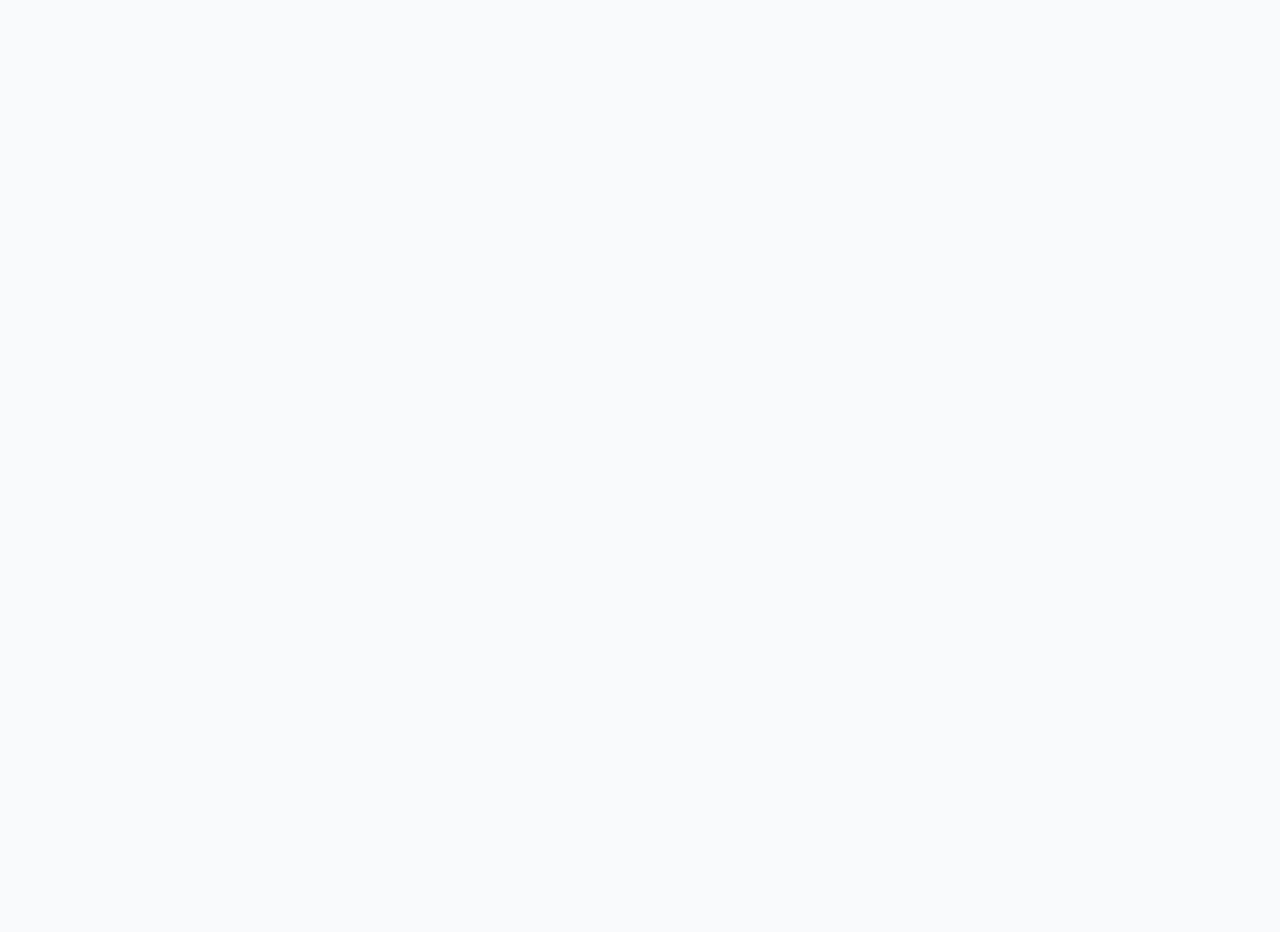
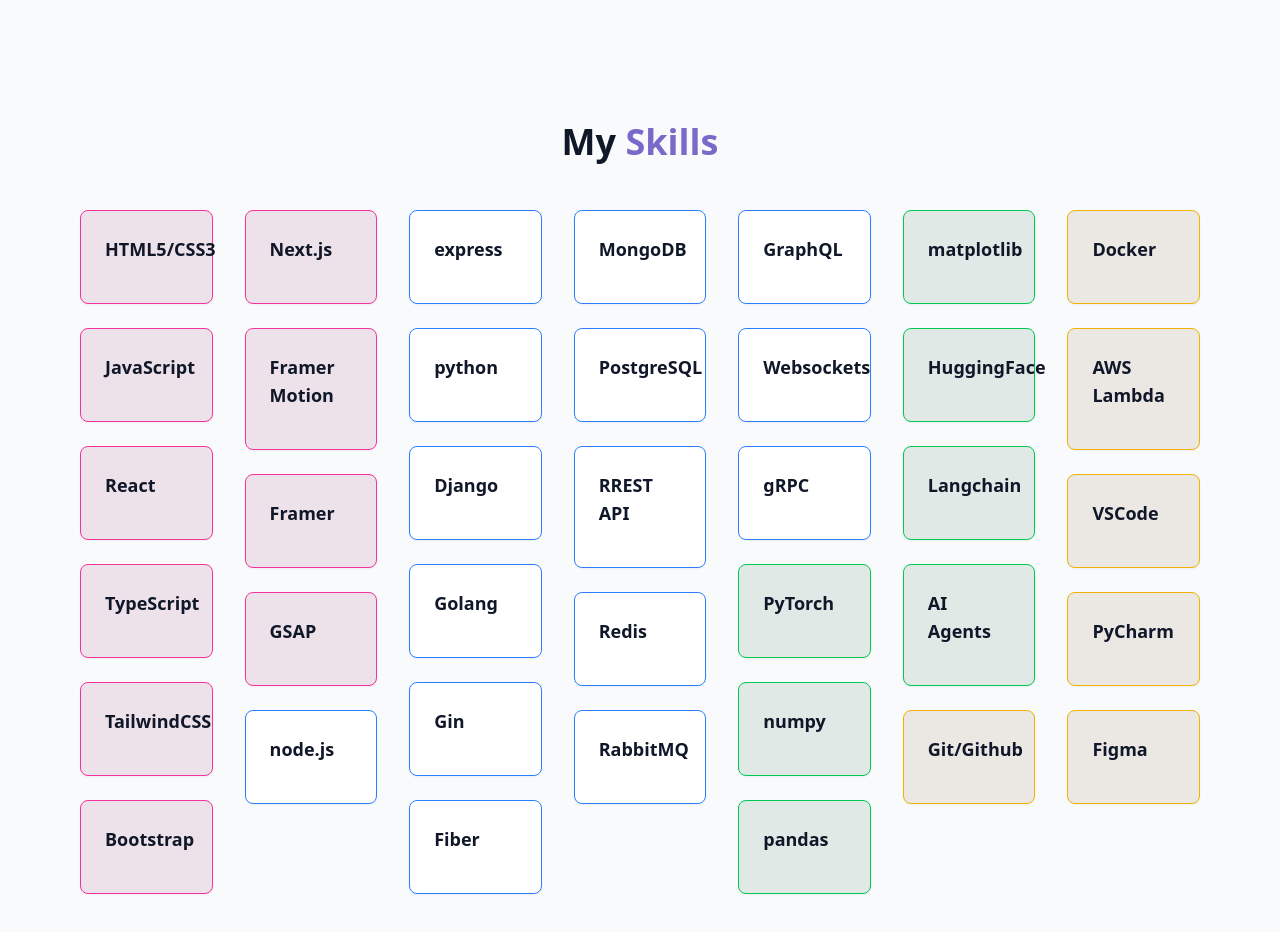
Before and after one commit to dev-sreya/my-portfolio, a React (Vite) app: page / in a window 1280 px wide. Shown: the part 1480-2412 px from the top of the page. Before the commit the page ends 1506 px from the top, so only its background shows below. Built offline with nearby package versions, Linux system fonts and the light colour scheme.

Commit message:
My skills page v1

```diff
--- /dev/null
+++ b/src/components/SkillsSection.jsx
@@ -0,0 +1,108 @@
+import React from 'react'
+
+
+
+const skill = [
+    //Frontend
+    {name: "HTML5/CSS3", level: 90, category: "frontend"},
+    {name: "JavaScript", level: 90, category: "frontend"},
+    {name: "React", level: 90, category: "frontend"},
+    {name: "TypeScript", level: 90, category: "frontend"},
+    {name: "TailwindCSS", level: 90, category: "frontend"},
+    {name: "Bootstrap", level: 90, category: "frontend"},
+    {name: "Next.js", level: 90, category: "frontend"},
+    {name: "Framer Motion", level: 90, category: "frontend"},
+    {name: "Framer", level: 90, category: "frontend"},
+    {name: "GSAP", level: 90, category: "frontend"},
+
+    //backend
+
+    {name: "node.js", level: 90, category: "backend"},
+    {name: "express", level: 90, category: "backend"},
+    {name: "python", level: 90, category: "backend"},
+    {name: "Django", level: 90, category: "backend"},
+    {name: "Golang", level: 90, category: "backend"},
+    {name: "Gin", level: 90, category: "backend"},
+    {name: "Fiber", level: 90, category: "backend"},
+    {name: "MongoDB", level: 90, category: "backend"},
+    {name: "PostgreSQL", level: 90, category: "backend"},
+    {name: "RREST API", level: 90, category: "backend"},
+    {name: "Redis", level: 90, category: "backend"},
+    {name: "RabbitMQ", level: 90, category: "backend"},
+    {name: "GraphQL", level: 90, category: "backend"},
+    {name: "Websockets", level: 90, category: "backend"},
+    {name: "gRPC", level: 90, category: "backend"},
+
+    //AI/ML
+
+    {name: "PyTorch", level: 90, category: "AI"},
+    {name: "numpy", level: 90, category: "AI"},
+    {name: "pandas", level: 90, category: "AI"},
+    {name: "matplotlib", level: 90, category: "AI"},
+    {name: "HuggingFace", level: 90, category: "AI"},
+    {name: "Langchain", level: 90, category: "AI"},
+    {name: "AI Agents", level: 90, category: "AI"},
+
+
+    //Tools
+
+    {name: "Git/Github", level: 90, category: "tools"},
+    {name: "Docker", level: 90, category: "tools"},
+    {name: "AWS Lambda", level: 90, category: "tools"},
+    {name: "VSCode", level: 90, category: "tools"},
+    {name: "PyCharm", level: 90, category: "tools"},
+    {name: "Figma", level: 90, category: "tools"}
+
+]
+
+
+const SkillsSection = () => {
+
+    const getCardColor = (category) => {
+  switch (category) {
+    case 'frontend':
+      return 'bg-pink-900/10 border border-pink-500';
+    case 'backend':
+      return 'bg-blue-900/10 border border-blue-500';
+    case 'AI':
+      return 'bg-green-900/10 border border-green-500';
+    case 'tools':
+      return 'bg-yellow-900/10 border border-yellow-500';
+    default:
+      return 'bg-muted border border-muted-foreground/20';
+  }
+};
+
+  return (
+    <section id='skill' className='py-24 px-4 bg-secondary/30'>
+        <div className='container mx-auto max-w-6xl px-4'>
+            <h2 className='text-3xl md:text-4xl font-bold mb-12 text-center'>
+                My <span className='text-primary'> Skills </span>
+            </h2>
+
+            <div className='columns-2 sm:columns-2 lg:columns-7 gap-x-8'>
+
+                {skill.map((skill,key) => (
+                    <div
+                        key={key}
+                        className={`bg-card p-6 rounded-lg shadow-xs card-hover mb-6  ${getCardColor(skill.category)}`}>
+                        <div className='text-left mb-4'>
+                            <h3 className='font-semibold text-lg'>
+                                {skill.name}
+
+                            </h3>
+                        </div>
+
+                    </div>
+
+                ))}
+
+            </div>
+
+        </div>
+
+    </section>
+  )
+}
+
+export default SkillsSection
--- a/src/pages/Home.jsx
+++ b/src/pages/Home.jsx
@@ -4,6 +4,7 @@
 import Navbar from '../components/Navbar'
 import HeroSection from '../components/HeroSection'
 import AboutMe from '../components/AboutMe'
+import SkillsSection from '../components/SkillsSection'
 
 const Home = () => {
 
@@ -25,6 +26,7 @@
       <main>
         <HeroSection />
         <AboutMe />
+        <SkillsSection />
       </main>
 
       {/* Footer */}
```
